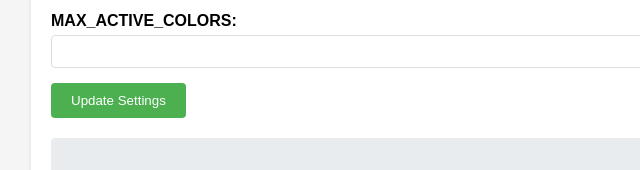
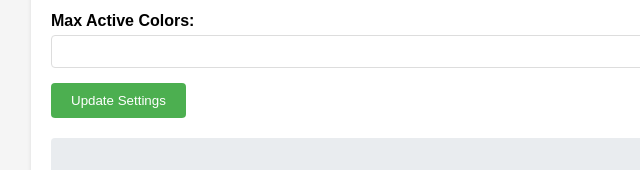
Before and after one commit to leomancini/azlm-crochet-frame-server, a website: page index.html in a window 1280 px wide. Shown: the part 392-562 px from the top of the page, 209-849 px from the left. Drawn offline with Linux system fonts and the light colour scheme; no server answers.

Commit message:
Updating label

```diff
--- a/index.html
+++ b/index.html
@@ -102,7 +102,7 @@
           />
         </div>
         <div class="form-group">
-          <label for="max_active_colors">MAX_ACTIVE_COLORS:</label>
+          <label for="max_active_colors">Max Active Colors:</label>
           <input
             type="number"
             id="max_active_colors"
```
